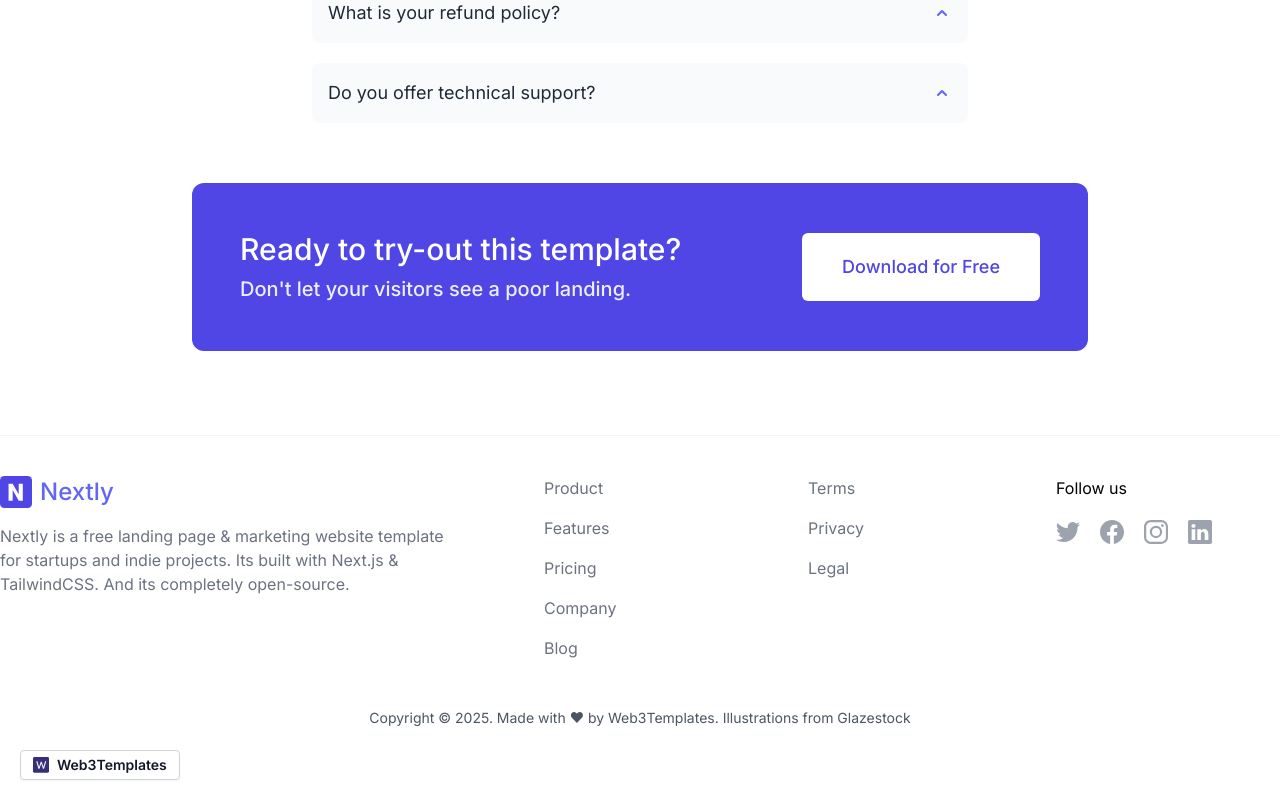
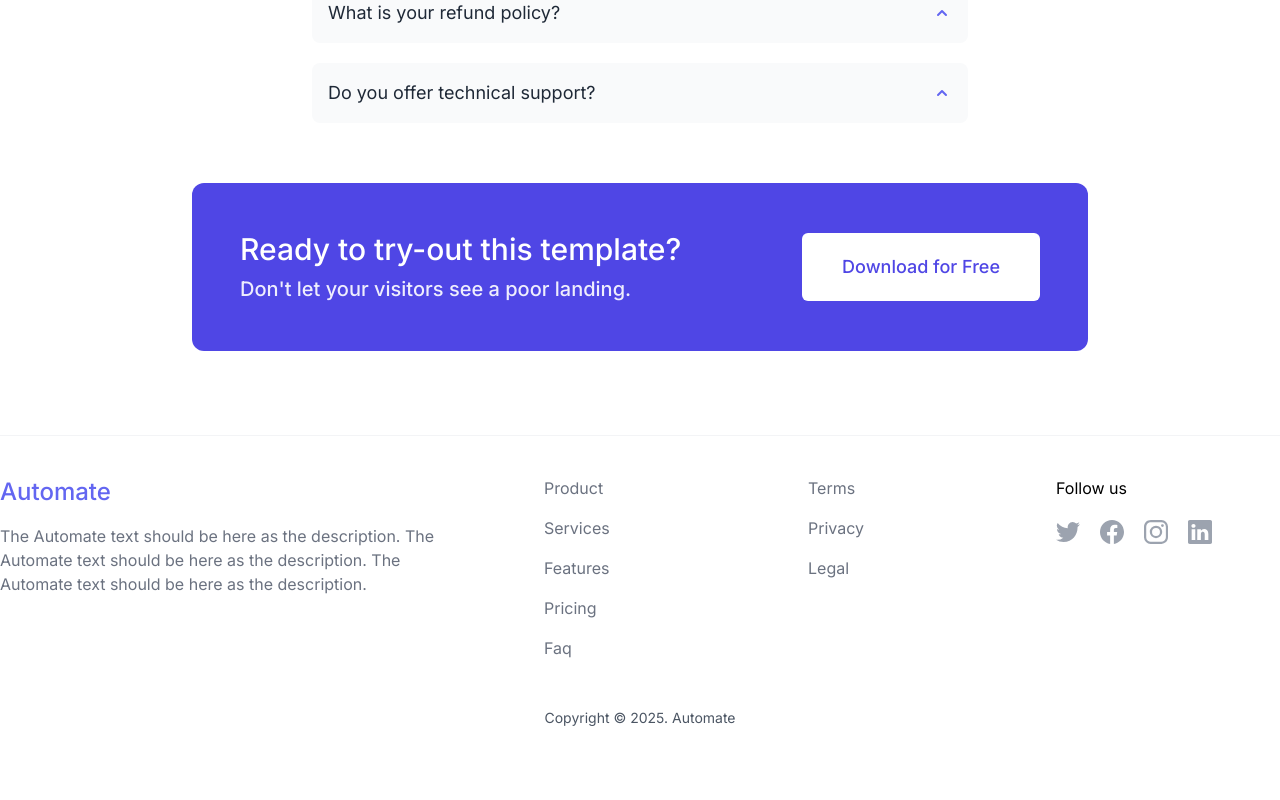
Before and after one commit to PujanShresthaBlueCloud/auto, a Next.js app: page / in a window 1280 px wide. Shown: the part 4493-5293 px from the top of the page. Built offline with nearby package versions, Linux system fonts and the light colour scheme.

Commit message:
updated footer

```diff
--- a/components/footer.js
+++ b/components/footer.js
@@ -3,7 +3,7 @@ import React from "react";
 import Container from "./container";
 
 export default function Footer() {
-  const navigation = ["Product", "Features", "Pricing", "Company", "Blog"];
+  const navigation = ["Product", "Services", "Features", "Pricing", "Faq"];
   const legal = ["Terms", "Privacy", "Legal"];
   return (
     <div className="relative">
@@ -14,7 +14,7 @@ export default function Footer() {
               {" "}
               <Link href="/">
                 <a className="flex items-center space-x-2 text-2xl font-medium text-indigo-500 dark:text-gray-100">
-                  <span>
+                  {/* <span>
                     <img
                       src="/img/logo.svg"
                       alt="N"
@@ -22,23 +22,23 @@ export default function Footer() {
                       height="32"
                       className="w-8"
                     />
-                  </span>
-                  <span>Nextly</span>
+                  </span> */}
+                  <span>Automate</span>
                 </a>
               </Link>
             </div>
 
             <div className="max-w-md mt-4 text-gray-500 dark:text-gray-400">
-              Nextly is a free landing page & marketing website template for
-              startups and indie projects. Its built with Next.js & TailwindCSS.
-              And its completely open-source.
+              The Automate text should be here as the description.
+              The Automate text should be here as the description.
+              The Automate text should be here as the description.
             </div>
           </div>
 
           <div>
             <div className="flex flex-wrap w-full -mt-2 -ml-3 lg:ml-0">
               {navigation.map((item, index) => (
-                <Link key={index} href="/">
+                <Link key={index} href="#pricing">
                   <a className="w-full px-4 py-2 text-gray-500 rounded-md dark:text-gray-300 hover:text-indigo-500 focus:text-indigo-500 focus:bg-indigo-100 focus:outline-none dark:focus:bg-trueGray-700">
                     {item}
                   </a>
@@ -90,18 +90,11 @@ export default function Footer() {
         </div>
 
         <div className="my-10 text-sm text-center text-gray-600 dark:text-gray-400">
-          Copyright © {new Date().getFullYear()}. Made with ♥ by{" "}
-          <a href="https://web3templates.com/" target="_blank" rel="noopener">
-            Web3Templates.
-          </a>{" "}
-          Illustrations from{" "}
-          <a href="https://www.glazestock.com/" target="_blank" rel="noopener ">
-            Glazestock
-          </a>
+          Copyright © {new Date().getFullYear()}. Automate
         </div>
       </Container>
       {/* Do not remove this */}
-      <Backlink />
+      {/* <Backlink /> */}
     </div>
   );
 }
```
